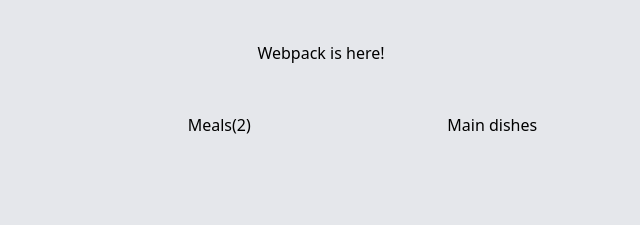
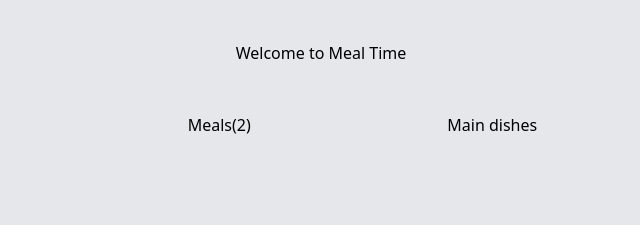
Before and after one commit to aimalamiri/JavaScript-Group-Capstone-Project, a website built with webpack: page src/index.html in a window 1280 px wide. Shown: the top 240 px of the page, 319-959 px from the left. Built offline with nearby package versions, Linux system fonts and the light colour scheme; no server answers.

Commit message:
Fix title in homepage header

```diff
--- a/src/index.html
+++ b/src/index.html
@@ -12,7 +12,7 @@
   </head>
   <body>
     <header class="px-16 py-10 bg-gray-200 border-t w-full">
-      <h1 class="font-medium text-center">Webpack is here!</h1>
+      <h1 class="font-medium text-center">Welcome to Meal Time</h1>
       <div class="main-header">
         <div class="logo"></div>
         <h2>Meals(2)</h2>
```
